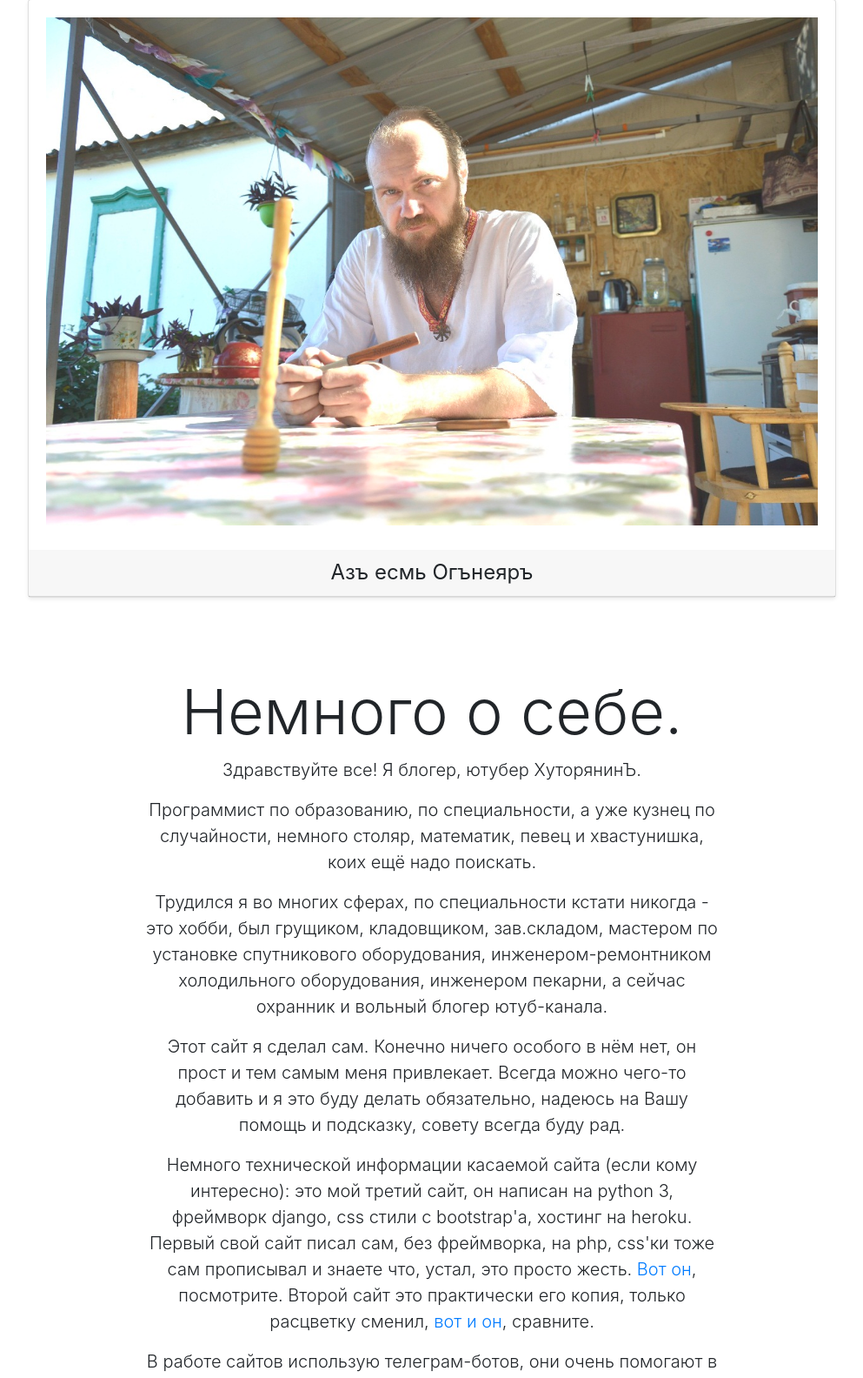
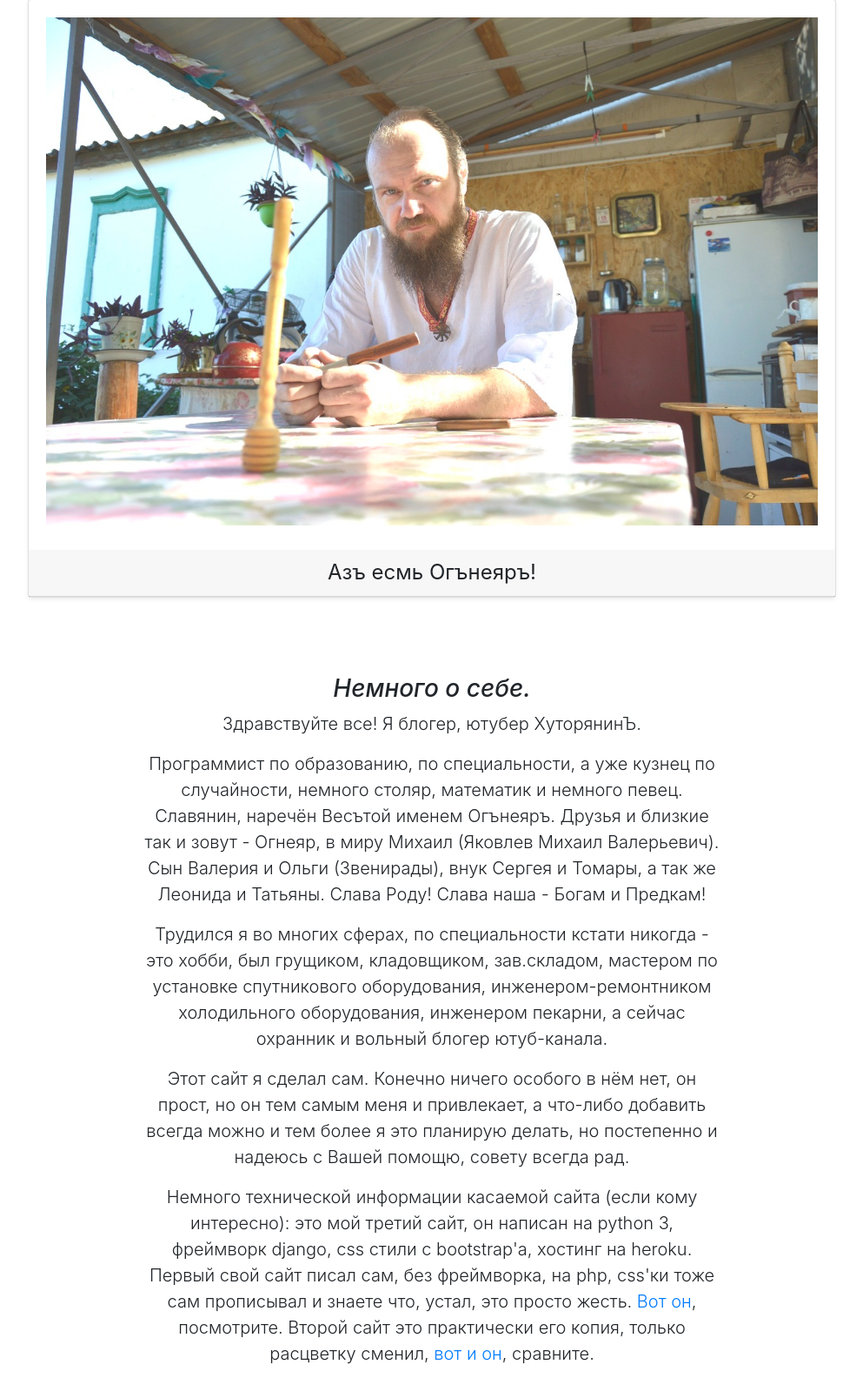
Before and after one commit to ogneyar/Hutoryanin, a Django app: page / in a window 1280 px wide. Shown: the part 281-1865 px from the top of the page at 87% size, without its empty margins (143-1136 px from the left). Run offline with Django 3.2, Linux system fonts and the light colour scheme; some libraries are stand-ins or nearby versions.

Commit message:
Add files via upload

```diff
--- a/web/templates/index.html
+++ b/web/templates/index.html
@@ -26,7 +26,7 @@
 
       </div>
 	  <div class="card-header">
-        <h4 class="my-0 font-weight-normal">Азъ есмь Огънеяръ</h4>
+        <h4 class="my-0 font-weight-normal">Азъ есмь Огънеяръ!</h4>
       </div>
     </div>
 
@@ -36,12 +36,12 @@
 
 <div class="pricing-header px-3 py-3 pt-md-5 pb-md-4 mx-auto text-center">
 
-  <h3 class="display-3">Немного о себе.</h3>
+  <h3 class="font-italic">Немного о себе.</h3>
 
   <p class="lead">Здравствуйте все! Я блогер, ютубер ХуторянинЪ. </p>
-  <p class="lead">Программист по образованию, по специальности, а уже кузнец по случайности, немного столяр, математик, певец и хвастунишка, коих ещё надо поискать. </p>
+  <p class="lead">Программист по образованию, по специальности, а уже кузнец по случайности, немного столяр, математик и немного певец. Славянин, наречён Весътой именем Огънеяръ. Друзья и близкие так и зовут - Огнеяр, в миру Михаил (Яковлев Михаил Валерьевич). Сын Валерия и Ольги (Звенирады), внук Сергея и Томары, а так же Леонида и Татьяны. Слава Роду! Слава наша - Богам и Предкам! </p>
   <p class="lead">Трудился я во многих сферах, по специальности кстати никогда - это хобби, был грущиком, кладовщиком, зав.складом, мастером по установке спутникового оборудования, инженером-ремонтником холодильного оборудования, инженером пекарни, а сейчас охранник и вольный блогер ютуб-канала.</p>
-  <p class="lead">Этот сайт я сделал сам. Конечно ничего особого в нём нет, он прост и тем самым меня привлекает. Всегда можно чего-то добавить и я это буду делать обязательно, надеюсь на Вашу помощь и подсказку, совету всегда буду рад.</p>
+  <p class="lead">Этот сайт я сделал сам. Конечно ничего особого в нём нет, он прост, но он тем самым меня и привлекает, а что-либо добавить всегда можно и тем более я это планирую делать, но постепенно и надеюсь с Вашей помощю, совету всегда рад.</p>
   <p class="lead">Немного технической информации касаемой сайта (если кому интересно): это мой третий сайт, он написан на python 3, фреймворк django, css стили с bootstrap'а, хостинг на heroku. Первый свой сайт писал сам, без фреймворка, на php, css'ки тоже сам прописывал и знаете что, устал, это просто жесть. <a href="https://prizmarket.ru" target="_blank">Вот он</a>, посмотрите. Второй сайт это практически его копия, только расцветку сменил, <a href="https://7yanika-rostov.ru" target="_blank">вот и он</a>, сравните.</p>
   <p class="lead">В работе сайтов использую телеграм-ботов, они очень помогают в решении разных задач. В первом сайте используется вообще "целая армия" ботов, каждый сделан под определённую задачу. Написаны на php, а в этом сайте мне помогает пока только один, конечно же написан он на python.</p>
   <p class="lead">Мне было интересно усвоить новый язык программирования, вот я и стал изучать python. А так, я коснулся даже программирования приложений под android, поработал немного с языком java, но к нему я ещё обязательно вернусь когда решу в каком виде должно быть приложение для Хуторянина.</p>
--- a/web/templates/promo.html
+++ b/web/templates/promo.html
@@ -7,7 +7,7 @@
 
   <h1 class="display-4">Акции от Хуторянина!</h1>
 
-  <p class="lead">С 1.11.2020 после празднования дня рождения Хуторянина стартует акция которая продлится неделю. За эту неделю будет разыгран один нож и три ложки для мёда. Подробности акции чуть позже, следите за обновлениями в новостной ленте телеграм канала ХуторянинЪ.</p>
+  <p class="lead">С 1.11.2020 после празднования дня рождения Хуторянина стартует акция которая продлится неделю. За эту неделю будет разыгран один нож и три ложки для мёда. Подробности акции чуть позже, следите за обновлениями в новостной ленте телеграм канала <a href="https://t.me/hutor_yanin" target="_blank">ХуторянинЪ</a>.</p>
 
 </div>
 
--- a/web/templates/public.html
+++ b/web/templates/public.html
@@ -7,7 +7,7 @@
 
   <h1 class="display-4">Публикации</h1>
 
-  <p class="lead">Смотрите видео с ютуб-канала ХуторянинЪ.</p>
+  <p class="lead">Смотрите видео с ютуб-канала <a href="https://www.youtube.com/channel/UCXo_PcOU2E-ek-pbdDGUYLA?view_as=subscriber" target="_blank">ХуторянинЪ</a>.</p>
 
 </div>
 
--- a/web/templates/sendmail.html
+++ b/web/templates/sendmail.html
@@ -11,7 +11,7 @@
 
   <br><br><a class='btn btn-outline-danger' href='/support'>Вернуться назад</a>
 
-  <br><br><a class='btn btn-success' href='/'>На главную страницу</a>
+  <br><br><a class='btn btn-outline-success' href='/'>На главную страницу</a>
 
 </div>
 
--- a/web/templates/shop.html
+++ b/web/templates/shop.html
@@ -5,9 +5,9 @@
 
 <div class="pricing-header px-3 py-3 pt-md-5 pb-md-4 mx-auto text-center">
 
-  <h1 class="display-4">Магазин</h1>
+  <h1 class="display-4">Товары от Хуторянина!</h1>
 
-  <p class="lead">Здесь Вы можете заказать товар или услугу. Ручная и умственная работа от Хуторянина. Выберайте понравившуюся категорию, нажав на изображение. Сайт перенаправит Вас на страницу заказа товара или услуги. Все возникающие вопросы направляйте в тех.поддержку.</p>
+  <p class="lead">Здесь Вы можете заказать товар или услугу. Ручная и умственная работа от Хуторянина. Выберайте понравившуюся категорию, нажав на изображение. Сайт перенаправит Вас на страницу заказа товара или услуги. Все возникающие вопросы направляйте в <a href="/support">тех.поддержку</a>.</p>
 
 </div>
 
```
